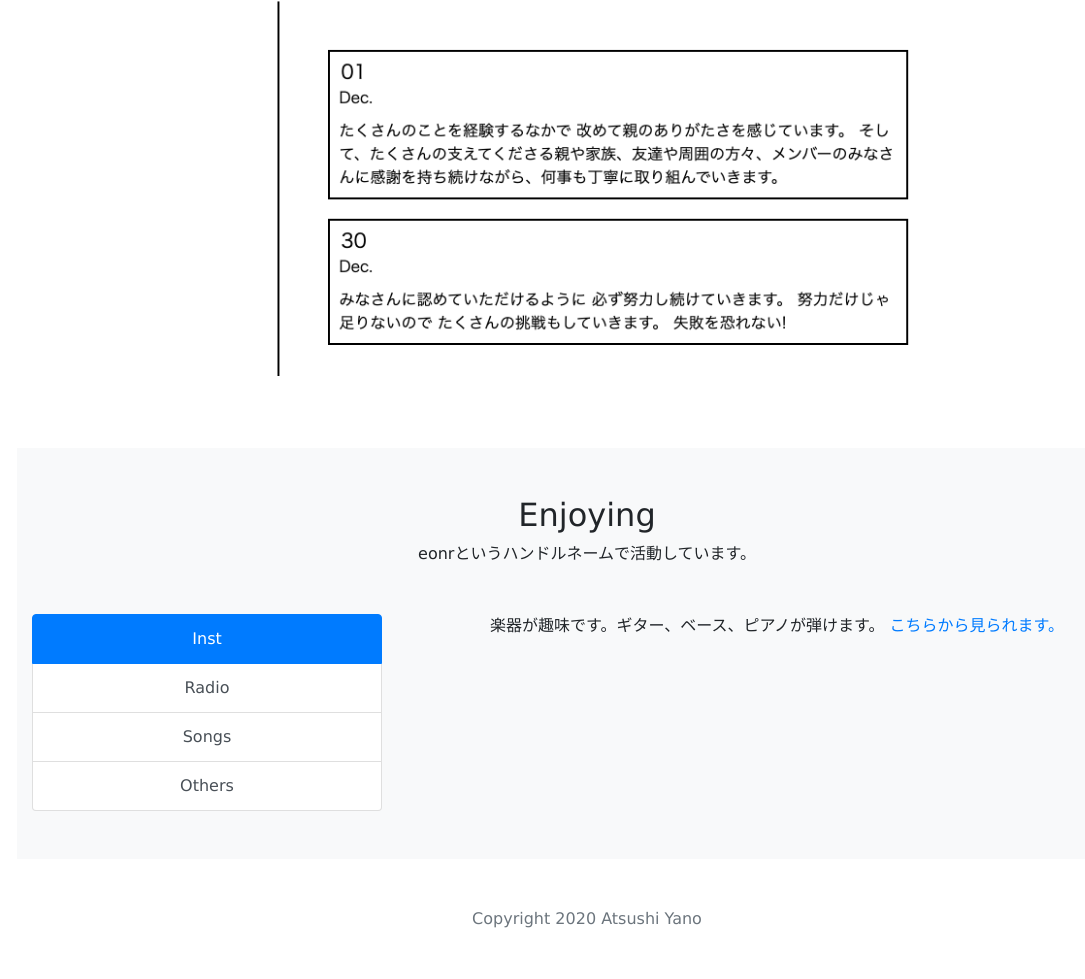
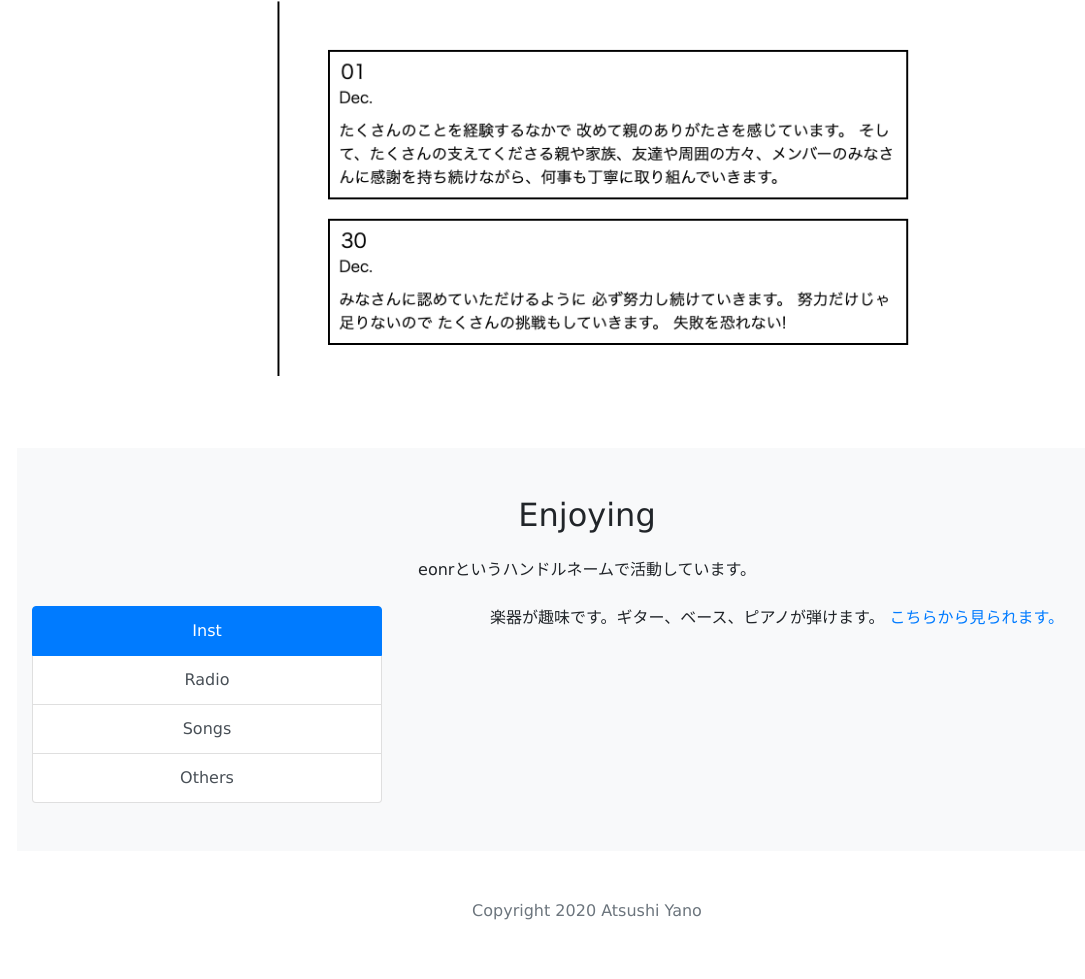
Before and after one commit to at-94/portfolio, a plain HTML site: page index.html in a window 1280 px wide. Shown: the part 1942-2921 px from the top of the page, without its empty margins (53-1138 px from the left). Drawn offline with nearby package versions, Linux system fonts and the light colour scheme.

Commit message:
Update index.html

```diff
--- a/index.html
+++ b/index.html
@@ -105,7 +105,7 @@
 
         <section class="container py-5 bg-light text-center" id="enjoying">
             <h2>Enjoying</h2>
-            <p class="mb-5">eonrというハンドルネームで活動しています。</p>
+            <p class="my-4">eonrというハンドルネームで活動しています。</p>
             <div class="row">
                 <div class="col-4">
                   <div class="list-group" id="list-tab" role="tablist">
```
